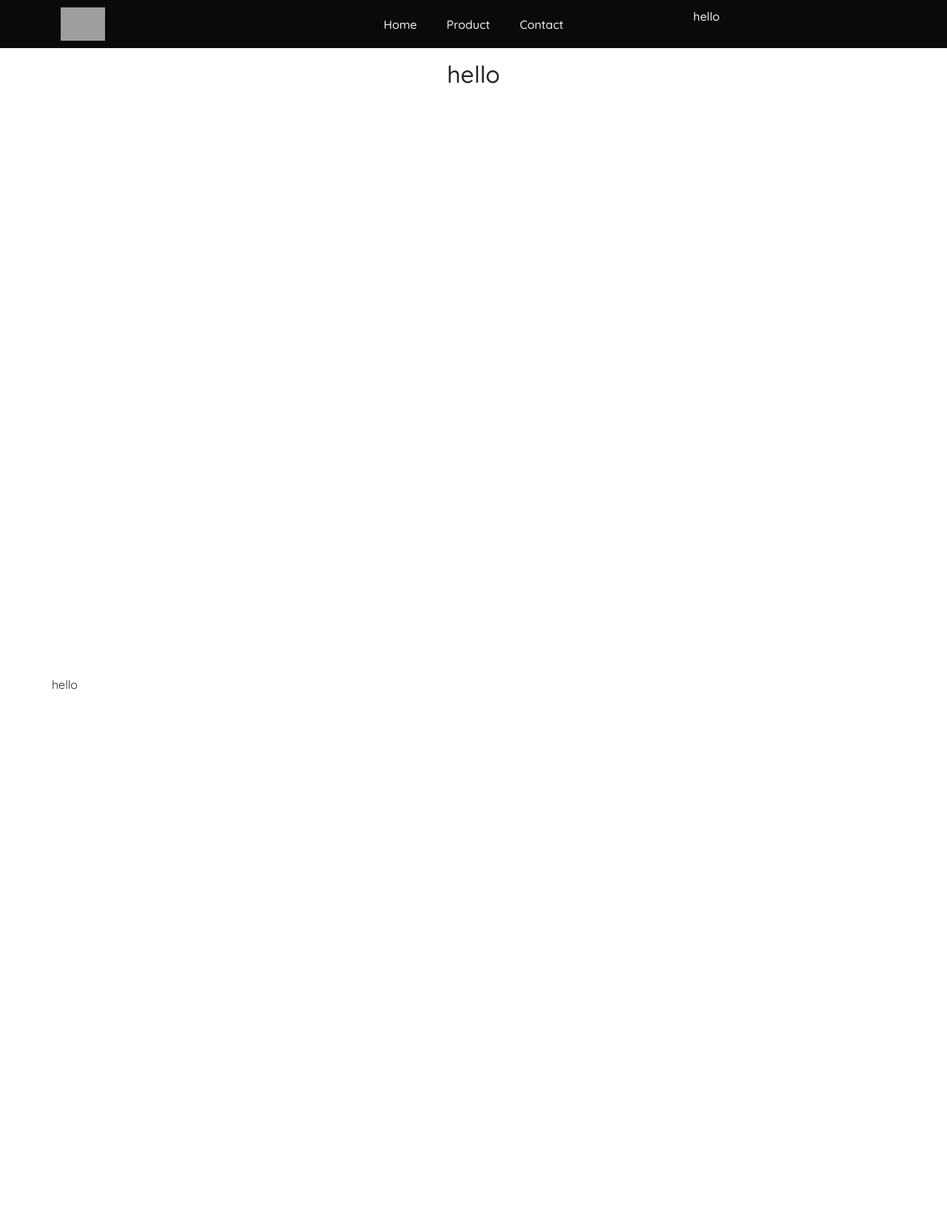
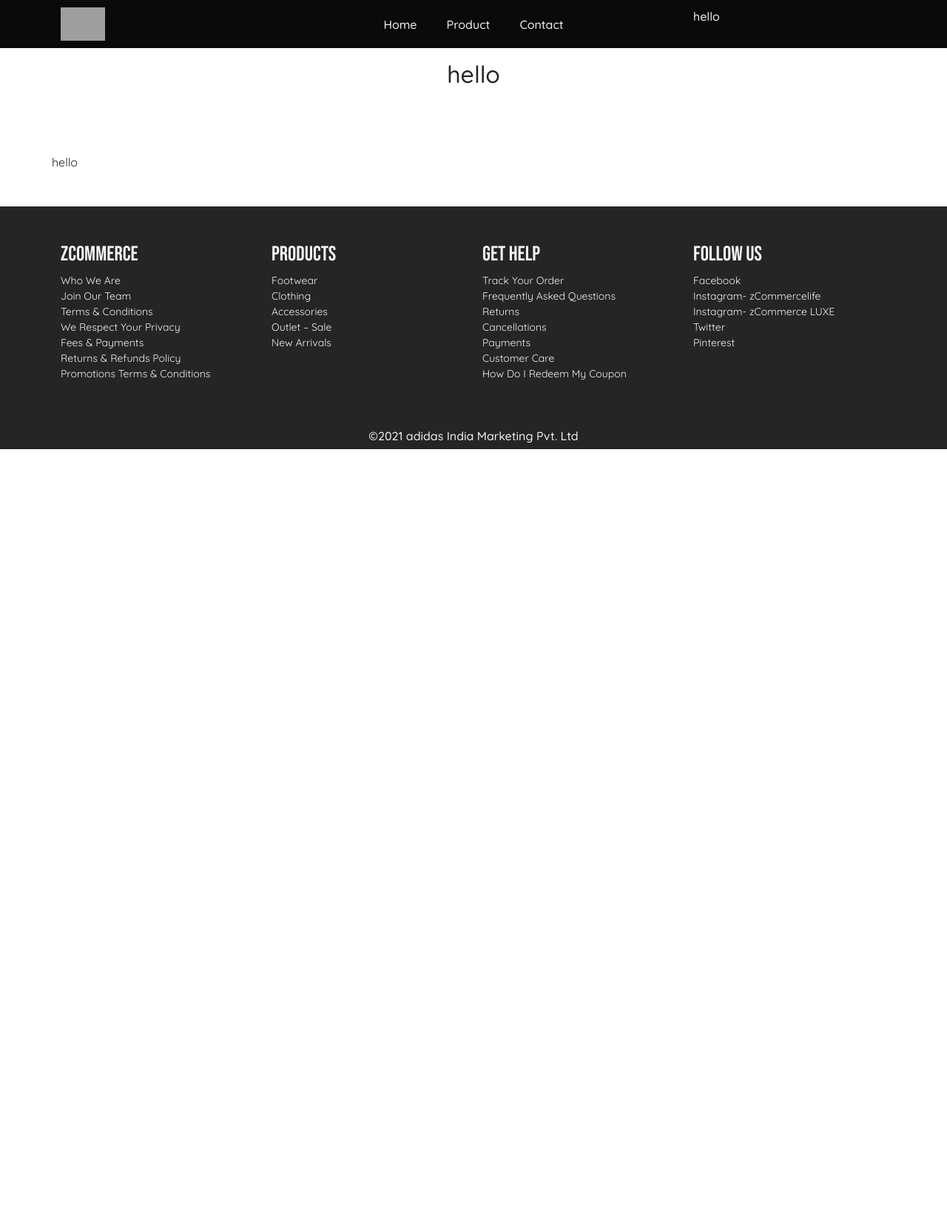
Before and after one commit to sheikhxzaheer/zCommerce, a Django app: page / in a window 1280 px wide. Shown: the whole page at 74% size. After the commit the page ends 607 px from the top, so only its background shows below. Run offline with Django 4.2, Linux system fonts and the light colour scheme; some libraries are stand-ins or nearby versions; grey boxes are pictures that could not be loaded.

Commit message:
nav and footer setup

```diff
--- a/static/design/styles.css
+++ b/static/design/styles.css
@@ -50,9 +50,6 @@ ul {
     padding: 0;
     list-style: none;
 }
-section {
-    height: 100vh;
-}
 .owl-carousel .item {
     position: relative;
     z-index: 100;
@@ -77,14 +74,28 @@ section {
 .owl-nav .owl-next {
     border: 2px solid red;
 }
-/* navbar */
+/* navbar start */
 .nav-logo-container {
     width: 60px;
 }
 .navigation ul li {
     padding: 10px 20px;
 }
-/* navbar */
+/* navbar end */
+/* home start */
 .home {
     overflow: hidden;
 }
+/* home end  */
+/* footer start */
+footer {
+    background-color: #252525;
+    color: #f2f2f2;
+}
+footer h3 {
+    font-family: 'Bebas Neue', cursive;
+}
+footer ul li {
+    font-size: 14px;
+}
+/* footer end  */
--- /dev/null
+++ b/templates/base.html
@@ -0,0 +1,162 @@
+{% load static %}
+<!DOCTYPE html>
+<html lang="en">
+
+<head>
+    <meta charset="UTF-8" />
+    <meta http-equiv="X-UA-Compatible" content="IE=edge" />
+    <meta name="viewport" content="width=device-width, initial-scale=1.0" />
+    <link rel="icon" type="image/x-icon" href="{% static 'images/favicon.ico' %}">
+    <link href="https://cdn.jsdelivr.net/npm/bootstrap@5.3.0-alpha1/dist/css/bootstrap.min.css" rel="stylesheet" />
+    <link rel="stylesheet" href="https://cdnjs.cloudflare.com/ajax/libs/OwlCarousel2/2.1.3/assets/owl.carousel.min.css" />
+    <link rel="stylesheet" href="https://cdnjs.cloudflare.com/ajax/libs/font-awesome/6.3.0/css/all.min.css" />
+    <link rel="stylesheet" href="https://unpkg.com/aos@next/dist/aos.css" />
+    <link rel="stylesheet" href=" {% static 'design/styles.css' %} " />
+    <link rel="stylesheet" href="{% static 'design/responsive.css' %}" />
+    <title>zaheer</title>
+  </head>
+
+<body>
+    <nav>
+        <div class="container">
+            <div class="row">
+                <div class="col-lg-3">
+                    <div class="nav-logo-container">
+                        <a href="/">
+                            <img src="/static/images/logo.svg" alt="">
+                        </a>
+                    </div>
+                </div>
+                <div class="col-lg-6 z-center">
+                    <div class="navigation">
+                        <ul class="z-center m-0 p-0">
+                            <li><a href="/">Home</a></li>
+                            <li><a href="/products">Product</a></li>
+                            <li><a href="/contact">Contact</a></li>
+                        </ul>
+                    </div>
+                </div>
+                <div class="col-lg-3 z-extra-nav-content">
+                    hello
+                </div>
+            </div>
+        </div>
+    </nav>
+
+    {% block content %}
+    {% endblock content %}
+    <footer>
+        <div class="container">
+            <div class="row py-5">
+                <div class="col-lg-3">
+                    <h3>zCommerce</h3>
+                    <ul>
+                        <li>
+                            <a href="#">Who We Are</a>
+                        </li>
+                        <li>
+                            <a href="#">Join Our Team</a>
+                        </li>
+                        <li>
+                            <a href="#">Terms & Conditions</a>
+                        </li>
+                        <li>
+                            <a href="#">We Respect Your Privacy</a>
+                        </li>
+                        <li>
+                            <a href="#">Fees & Payments</a>
+                        </li>
+                        <li>
+                            <a href="#">Returns & Refunds Policy</a>
+                        </li>
+                        <li>
+                            <a href="#">Promotions Terms & Conditions</a>
+                        </li>
+                    </ul>
+                </div>
+                <div class="col-lg-3">
+                    <h3>PRODUCTS</h3>
+                    <ul>
+                        <li>
+                            <a href="#">Footwear</a>
+                        </li>
+                        <li>
+                            <a href="#">Clothing</a>
+                        </li>
+                        <li>
+                            <a href="#">Accessories</a>
+                        </li>
+                        <li>
+                            <a href="#">Outlet – Sale</a>
+                        </li>
+                        <li>
+                            <a href="#">New Arrivals</a>
+                        </li>
+                    </ul>
+                </div>
+                <div class="col-lg-3">
+                    <h3>GET HELP</h3>
+                    <ul>
+                        <li>
+                            <a href="#">Track Your Order</a>
+                        </li>
+                        <li>
+                            <a href="#">Frequently Asked Questions</a>
+                        </li>
+                        <li>
+                            <a href="#">Returns</a>
+                        </li>
+                        <li>
+                            <a href="#">Cancellations</a>
+                        </li>
+                        <li>
+                            <a href="#">Payments</a>
+                        </li>
+                        <li>
+                            <a href="#">Customer Care</a>
+                        </li>
+                        <li>
+                            <a href="#">How Do I Redeem My Coupon</a>
+                        </li>
+                    </ul>
+                </div>
+
+                <div class="col-lg-3">
+                    <h3>Follow us</h3>
+                    <ul>
+                        <li>
+                            <a href="#">Facebook</a>
+                        </li>
+                        <li>
+                            <a href="#">Instagram- zCommercelife</a>
+                        </li>
+                        <li>
+                            <a href="#">Instagram- zCommerce LUXE</a>
+                        </li>
+                        <li>
+                            <a href="#">Twitter</a>
+                        </li>
+                        <li>
+                            <a href="#">Pinterest</a>
+                        </li>
+                    </ul>
+                </div>
+            </div>
+            <div class="row text-center">
+                <h6>©2021 adidas India Marketing Pvt. Ltd</h6>
+            </div>
+        </div>
+    </footer>
+    <script src="https://cdn.jsdelivr.net/npm/bootstrap@5.3.0-alpha1/dist/js/bootstrap.bundle.min.js"></script>
+    <script src="https://cdnjs.cloudflare.com/ajax/libs/jquery/2.2.2/jquery.min.js"></script>
+    <script src="https://cdnjs.cloudflare.com/ajax/libs/OwlCarousel2/2.1.3/owl.carousel.min.js"></script>
+    <script src="https://unpkg.com/aos@next/dist/aos.js"></script>
+    <script>
+        AOS.init({
+            duration: 500,
+        });
+    </script>
+    <script src="{% static 'script/app.js' %}"></script>
+</body>
+
+</html>
--- a/templates/index.html
+++ b/templates/index.html
@@ -1,45 +1,6 @@
+{% extends 'base.html' %}
 {% load static %}
-<!DOCTYPE html>
-<html lang="en">
-
-<head>
-    <meta charset="UTF-8">
-    <meta http-equiv="X-UA-Compatible" content="IE=edge">
-    <meta name="viewport" content="width=device-width, initial-scale=1.0">
-    <link href="https://cdn.jsdelivr.net/npm/bootstrap@5.3.0-alpha1/dist/css/bootstrap.min.css" rel="stylesheet">
-    <link rel="stylesheet" href="https://cdnjs.cloudflare.com/ajax/libs/OwlCarousel2/2.1.3/assets/owl.carousel.min.css">
-    <link rel="stylesheet" href="https://unpkg.com/aos@next/dist/aos.css" />
-    <link rel="stylesheet" href=" {% static 'design/styles.css' %} " />
-    <link rel="stylesheet" href="{% static 'design/responsive.css' %}" />
-    <title>Document</title>
-</head>
-
-<body>
-    <nav>
-        <div class="container">
-            <div class="row">
-                <div class="col-lg-3">
-                    <div class="nav-logo-container">
-                        <a href="/">
-                            <img src="/static/images/logo.svg" alt="">
-                        </a>
-                    </div>
-                </div>
-                <div class="col-lg-6 z-center">
-                    <div class="navigation">
-                        <ul class="z-center m-0 p-0">
-                            <li><a href="/">Home</a></li>
-                            <li><a href="/products">Product</a></li>
-                            <li><a href="/contact">Contact</a></li>
-                        </ul>
-                    </div>
-                </div>
-                <div class="col-lg-3 z-extra-nav-content">
-                    hello
-                </div>
-            </div>
-        </div>
-    </nav>
+{% block content %}
 <section>
     <div class="container">
         <div class="row py-3">
@@ -57,17 +18,4 @@
         </div>
     </div>
 </section>
-    <script src="https://cdn.jsdelivr.net/npm/bootstrap@5.3.0-alpha1/dist/js/bootstrap.bundle.min.js"></script>
-    <script src="https://cdnjs.cloudflare.com/ajax/libs/jquery/3.6.4/jquery.min.js"></script>
-    <script src="https://cdnjs.cloudflare.com/ajax/libs/OwlCarousel2/2.1.3/owl.carousel.min.js"></script>
-    <script src="https://unpkg.com/boxicons@2.1.3/dist/boxicons.js"></script>
-    <script src="https://unpkg.com/aos@next/dist/aos.js"></script>
-    <script>
-        AOS.init({
-            duration: 1000,
-        });
-    </script>
-    <script src="{% static 'script/app.js' %}"></script>
-</body>
-
-</html>
+{% endblock content %}
```
Lines whose indentation alone changed are shown as unchanged.
